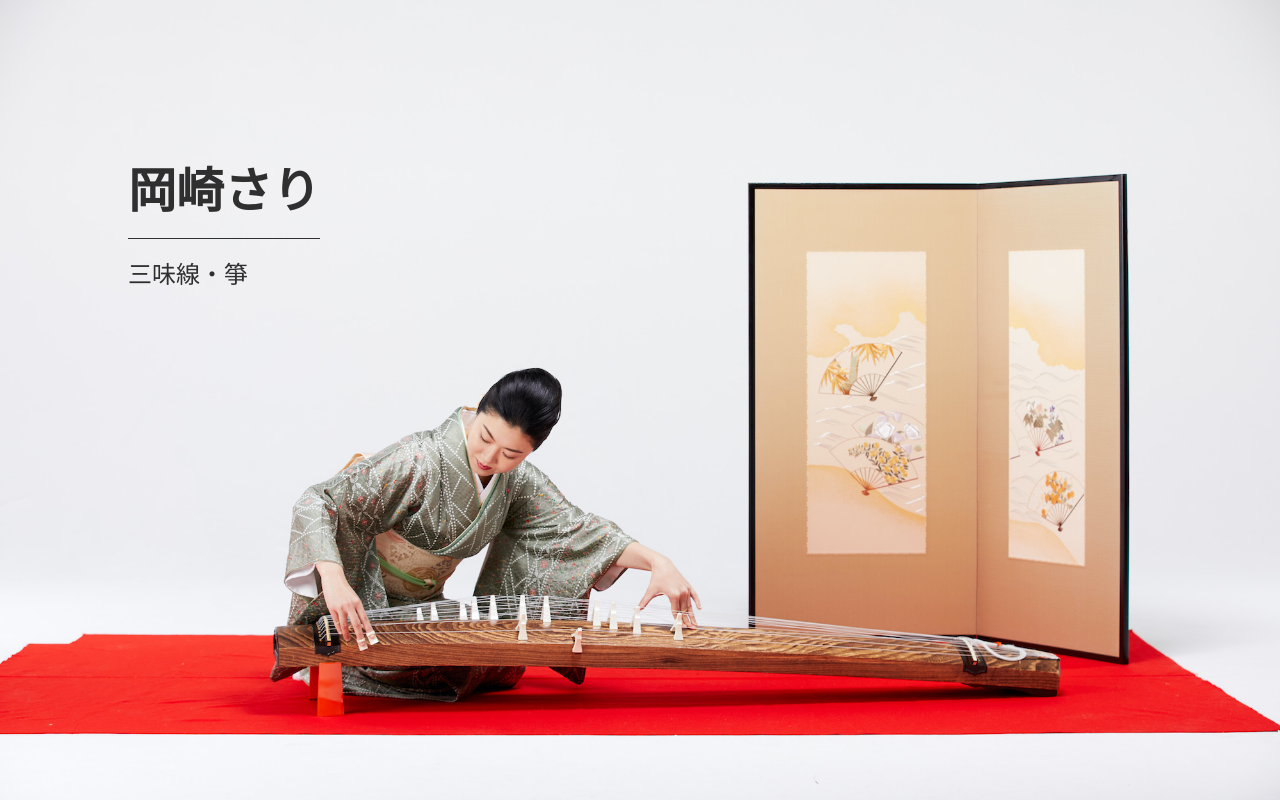
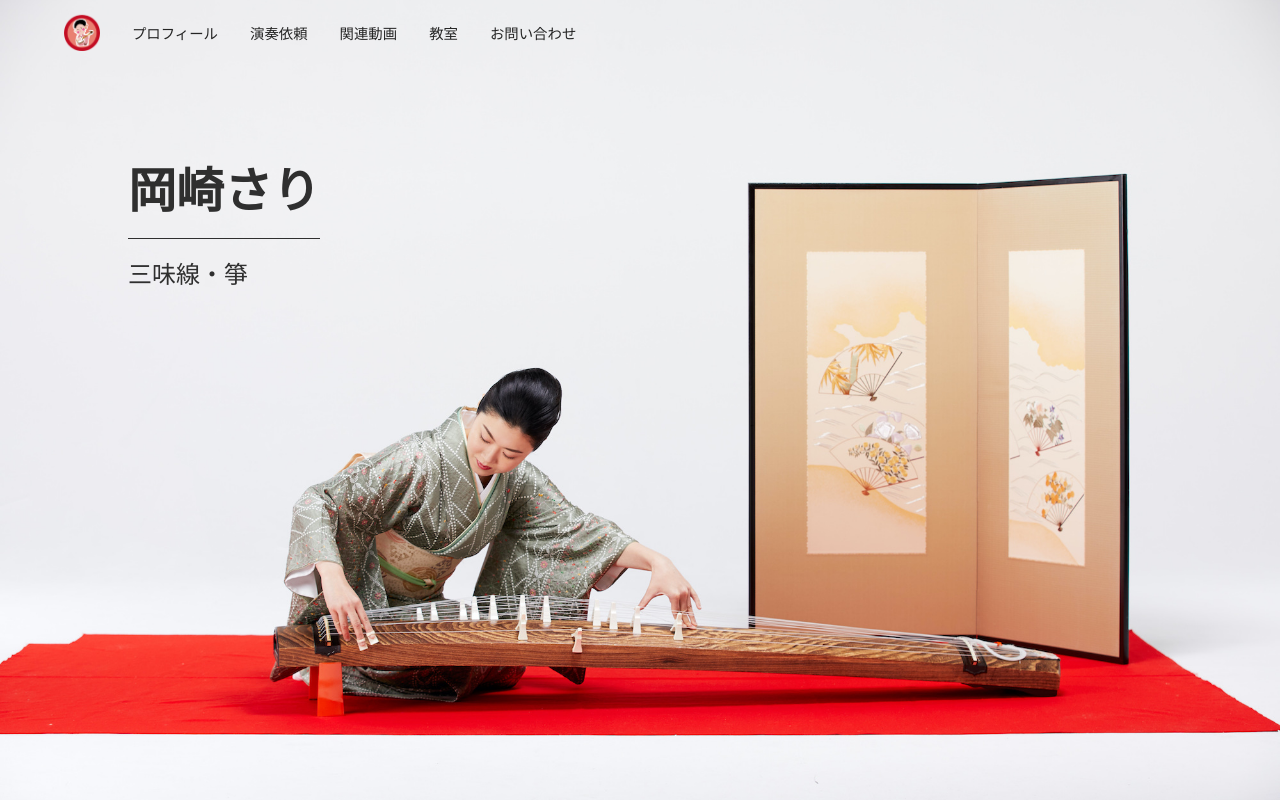
Before and after one commit to proLove0212/sari-okazaki-site, a React (Create React App) app: page / in a window 1280 px wide. Shown: the top 800 px of the page. Built offline with nearby package versions, Linux system fonts and the light colour scheme.

Commit message:
Top navbar edit

```diff
--- a/src/App.tsx
+++ b/src/App.tsx
@@ -32,6 +32,11 @@ const App = () => {
     justClicked()
   }
 
+  const closeMenu = () => {
+    setMenuOpen(true)
+    justClicked()
+  }
+
   useEffect(() => {
 
     window.onscroll = () => {
@@ -47,8 +52,8 @@ const App = () => {
 
   return (
     <div>
-      <Header menuOpen={menuOpen} toggleMenu={toggleMenu} clicked={clicked} onHomeScreen={onHomeScreen} scrolled={scrolled}/>
-      <Welcome />
+      <Header menuOpen={menuOpen} toggleMenu={toggleMenu} clicked={clicked} onHomeScreen={onHomeScreen} scrolled={scrolled} closeMenu={closeMenu}/>
+      <Welcome menuOpen={menuOpen} toggleMenu={toggleMenu} clicked={clicked} closeMenu={closeMenu}/>
       <Profile />
       <Performance />
       <Videos />
--- /dev/null
+++ b/src/Components/Footer/Footer.styles.ts
@@ -0,0 +1,14 @@
+import styled from 'styled-components'
+
+export const FooterArea = styled.div`
+    background-color: #851148;
+
+`
+
+export const Text = styled.p`
+    margin: 0;
+    margin-left: 10vw;
+    padding: 1rem 0;
+    color: #F8F8F8;
+
+`
--- a/src/Components/Footer/Footer.tsx
+++ b/src/Components/Footer/Footer.tsx
@@ -1,10 +1,13 @@
 import React from 'react'
+
+//Styles
+import { FooterArea, Text } from './Footer.styles'
 
 const Footer = () => {
     return(
-        <div>
-            Footer
-        </div>
+        <FooterArea>
+            <Text>© 2021 Sari Okazaki</Text>
+        </FooterArea>
     )
 }
 
--- a/src/Components/Header/Header.styles.ts
+++ b/src/Components/Header/Header.styles.ts
@@ -99,6 +99,8 @@ export const NavLink = styled.p<{textColor: string;}>`
 `
 
 export const Cross = styled.p<{color: string;}>`
+    font-size: 1.5rem;
+    color: #F8F8F8;
     display: none;
     padding: 0.5rem 1rem;
     color: ${props => props.color};
--- a/src/Components/Header/Header.tsx
+++ b/src/Components/Header/Header.tsx
@@ -1,6 +1,6 @@
 import React from 'react'
 
-import { GrClose } from 'react-icons/gr'
+import { MdClose } from 'react-icons/md'
 import { GiHamburgerMenu } from 'react-icons/gi'
 
 import logo from "./sari_logo.png"
@@ -14,26 +14,27 @@ type Props = {
     clicked: boolean
     onHomeScreen: boolean
     scrolled: boolean
+    closeMenu: () => void;
 }
 
-const Header:React.FC<Props> = ( {menuOpen, toggleMenu, clicked, onHomeScreen, scrolled } ) => {
+const Header:React.FC<Props> = ( {menuOpen, toggleMenu, clicked, onHomeScreen, scrolled, closeMenu } ) => {
 
     return(
         <HeaderArea onHomeScreen={onHomeScreen} scrolled={scrolled}>
-            <MobileNavbar backgroundColor="white">
-                <Hamburger color="#323232" onClick={toggleMenu}><GiHamburgerMenu /></Hamburger>
+            <MobileNavbar backgroundColor="#851148">
+                <Hamburger color="#F8F8F8" onClick={toggleMenu}><GiHamburgerMenu /></Hamburger>
                 <Anchor href="/"><MobileLogo src={logo}></MobileLogo></Anchor>
                 <Dummy></Dummy>
             </MobileNavbar>
 
-            <Navbar backgroundColor="white" menuOpen={menuOpen} clicked={clicked}>
-                <Cross color="#323232" onClick={toggleMenu}><GrClose/></Cross>
-                <Anchor href="/"><Logo src={logo}></Logo></Anchor>
-                <Anchor href="#profile"><NavLink textColor="#323232">プロフィール</NavLink></Anchor>
-                <Anchor href="#performance"><NavLink textColor="#323232">演奏依頼</NavLink></Anchor>
-                <Anchor href="#videos"><NavLink textColor="#323232">関連動画</NavLink></Anchor>
-                <Anchor href="#lesson-title"><NavLink textColor="#323232">教室</NavLink></Anchor>
-                <Anchor href="#contact"><NavLink textColor="#323232">お問い合わせ</NavLink></Anchor>
+            <Navbar backgroundColor="#851148" menuOpen={menuOpen} clicked={clicked}>
+                <Cross color="#F8F8F8" onClick={toggleMenu}><MdClose/></Cross>
+                <Anchor href="/" onClick={closeMenu}><Logo src={logo}></Logo></Anchor>
+                <Anchor href="#profile" onClick={closeMenu}><NavLink textColor="#F8F8F8">プロフィール</NavLink></Anchor>
+                <Anchor href="#performance" onClick={closeMenu}><NavLink textColor="#F8F8F8">演奏依頼</NavLink></Anchor>
+                <Anchor href="#videos" onClick={closeMenu}><NavLink textColor="#F8F8F8">関連動画</NavLink></Anchor>
+                <Anchor href="#lesson-title" onClick={closeMenu}><NavLink textColor="#F8F8F8">教室</NavLink></Anchor>
+                <Anchor href="#contact" onClick={closeMenu}><NavLink textColor="#F8F8F8">お問い合わせ</NavLink></Anchor>
             </Navbar>
         </HeaderArea>
     )
--- a/src/Components/Lesson Info/LessonInfo.styles.ts
+++ b/src/Components/Lesson Info/LessonInfo.styles.ts
@@ -49,6 +49,7 @@ export const Text = styled.p<{ fontWeight?: string; color?: string;}>`
 export const Map = styled.iframe`
     min-width: 100%;
     height: 15rem;
+    border: none;
     @media (max-width: 350px) {
         width: 15rem;
     }
--- a/src/Components/Performance/Performance.styles.ts
+++ b/src/Components/Performance/Performance.styles.ts
@@ -40,3 +40,7 @@ export const Button = styled.button<{ color?: string; backgroundColor?: string;}
     }
 
 `
+
+export const Anchor = styled.a`
+    all: unset;
+`
--- a/src/Components/Performance/Performance.tsx
+++ b/src/Components/Performance/Performance.tsx
@@ -2,7 +2,7 @@ import React from 'react'
 
 //Styles
 import { Title, SubTitle  } from '../../App.styles'
-import { PerformanceArea, TextBox, Text, Button } from './Performance.styles'
+import { PerformanceArea, TextBox, Text, Button, Anchor } from './Performance.styles'
 
 const Performance = () => {
     return(
@@ -14,7 +14,7 @@ const Performance = () => {
                     パーティーでのアトラクションやBGM、伝統楽器である三味線・箏の演奏依頼を承っております。インスタグラムでもDM、又は本ページのお問い合わせフォームよりお問い合わせください。
                 </Text>
             </TextBox>
-            <Button color="#F8F8F8">お問い合わせフォームへ</Button>
+            <Anchor href="#contact"><Button color="#F8F8F8">お問い合わせフォームへ</Button></Anchor>
         </PerformanceArea>
     )
 }
--- a/src/Components/Welcome/Welcome.styles.ts
+++ b/src/Components/Welcome/Welcome.styles.ts
@@ -1,10 +1,12 @@
-import styled from 'styled-components'
+import styled, { keyframes } from 'styled-components'
 
 import welcomeImage from './welcome.jpg'
 import welcomeImageMobile from './welcome_mobile3.jpg'
 
 const BREAKPOINT_WIDTH = "400px"
 const BREAKPOINT_HEIGHT = "700px"
+
+const BREAKPOINT = "700px"
 
 export const WelcomeArea = styled.div`
     display: flex;
@@ -18,8 +20,8 @@ export const WelcomeArea = styled.div`
     @media (max-width: ${BREAKPOINT_WIDTH}) {
         background: url(${welcomeImageMobile}) no-repeat center center;
         background-size: 800px;
-        justify-content: center;
     }
+
     @media (max-height: ${BREAKPOINT_HEIGHT}) and (max-width: ${BREAKPOINT_WIDTH}) {
         background-size: 450px;
     }
@@ -55,3 +57,122 @@ export const SmallerTitle = styled.h3`
         text-align: center;
     }
 `
+
+export const TextContainer = styled.div`
+    @media (max-width: ${BREAKPOINT_WIDTH}) {
+        margin: 0 auto;
+    }
+
+`
+
+//Navbar
+
+const openMenu = keyframes`
+    from {
+        transform: translateX(-110vw);
+    }
+
+    to {
+        transform: translateX(0);
+    }
+`
+
+const closeMenu = keyframes`
+    from {
+        transform: translateX(0);
+    }
+
+    to {
+        transform: translateX(-110vw);
+    }
+`
+
+export const HeaderArea = styled.header`
+    position: relative;
+    z-index: 9999;
+`
+
+export const Navbar = styled.div<{menuOpen: boolean; backgroundColor: string; clicked: boolean;}>`
+    display: flex;
+    width: calc(100vw - 3rem);
+    position: absolute;
+    z-index: 9999;
+    top: 0;
+    background-color: ${props => props.backgroundColor};
+    padding-left: 3rem;
+
+    @media (max-width: ${BREAKPOINT}) {
+        transform: ${props => props.menuOpen ? "translateX(-110vw)": "none"};
+        background-color: #851148;
+        position: fixed;
+        display: block;
+        padding: 1rem;
+        height: 100vh;
+        width: 100%;
+        justify-content: space-between;
+        animation: ${props => props.clicked ? props.menuOpen ? closeMenu : openMenu : "none"} 1s forwards;
+    }
+`
+
+export const MobileNavbar = styled.div<{backgroundColor: string}>`
+    display: none;
+
+    @media (max-width: ${BREAKPOINT}) {
+        display: flex;
+        justify-content: space-between;
+        width: 100vw;
+        position: absolute;
+        top: 0;
+        background-color: ${props => props.backgroundColor};
+    }
+`
+
+export const Anchor = styled.a`
+    text-decoration: none;
+`
+export const Hamburger = styled.p<{color: string;}>`
+    font-size: 1.3rem;
+    padding: 0 1rem 0 1rem;
+    margin: auto 0;
+    color: ${props => props.color};
+`
+
+export const NavLink = styled.p<{textColor: string;}>`
+    padding: 0.5rem 1rem;
+    color: ${props => props.textColor};
+    &:hover {
+        text-decoration: underline;
+    }
+    @media (max-width: ${BREAKPOINT}) {
+        color: #F8F8F8;
+    }
+`
+
+export const Cross = styled.p<{color: string;}>`
+    font-size: 1.5rem;
+    display: none;
+    padding: 0.5rem 1rem;
+    color: ${props => props.color};
+    @media (max-width: ${BREAKPOINT}) {
+        display: block;
+        color: white;
+    }
+`
+
+export const Logo = styled.img`
+    display: block;
+    height: 40px;
+    padding: 0.7rem 1rem 1rem 1rem;
+    @media (max-width: ${BREAKPOINT}) {
+        display: none;
+    }
+`
+export const MobileLogo = styled.img`
+    height: 40px;
+    padding: 0.7rem 1rem 1rem 1rem;
+`
+
+export const Dummy = styled.div`
+    width: 40px;
+    padding: 1rem;
+`
--- a/src/Components/Welcome/Welcome.tsx
+++ b/src/Components/Welcome/Welcome.tsx
@@ -1,16 +1,50 @@
 import React from 'react'
+
+import { MdClose} from 'react-icons/md'
+import { GiHamburgerMenu } from 'react-icons/gi'
+
+import logo from '../Header/sari_logo.png'
 
 //Styles
 import { WelcomeArea } from './Welcome.styles'
-import { TextBox, BigTitle, SmallerTitle } from './Welcome.styles'
+import { TextBox, BigTitle, SmallerTitle, TextContainer, HeaderArea, Navbar, MobileNavbar, Anchor, NavLink, Cross, Logo, MobileLogo, Hamburger, Dummy } from './Welcome.styles'
 
-const Welcome = () => {
+type Props = {
+    toggleMenu: () => void;
+    menuOpen: boolean;
+    clicked: boolean;
+    closeMenu: () => void;
+}
+const Welcome:React.FC<Props> = ( {toggleMenu, menuOpen, clicked, closeMenu} ) => {
     return(
         <WelcomeArea>
-            <TextBox>
-                <BigTitle>岡崎さり</BigTitle>
-                <SmallerTitle>三味線・箏</SmallerTitle>
-            </TextBox>
+
+            <HeaderArea>
+                <MobileNavbar backgroundColor="transparent">
+                    <Hamburger color="#242424" onClick={toggleMenu}><GiHamburgerMenu /></Hamburger>
+                    <Anchor href="/"><MobileLogo src={logo}></MobileLogo></Anchor>
+                    <Dummy></Dummy>
+                </MobileNavbar>
+
+                <Navbar backgroundColor="transparent" menuOpen={menuOpen} clicked={clicked}>
+                    <Cross color="#F8F8F8" onClick={toggleMenu}><MdClose/></Cross>
+                    <Anchor href="/" onClick={closeMenu}><Logo src={logo}></Logo></Anchor>
+                    <Anchor href="#profile" onClick={closeMenu}><NavLink textColor="#242424">プロフィール</NavLink></Anchor>
+                    <Anchor href="#performance" onClick={closeMenu}><NavLink textColor="#242424">演奏依頼</NavLink></Anchor>
+                    <Anchor href="#videos" onClick={closeMenu}><NavLink textColor="#242424">関連動画</NavLink></Anchor>
+                    <Anchor href="#lesson-title" onClick={closeMenu}><NavLink textColor="#242424">教室</NavLink></Anchor>
+                    <Anchor href="#contact" onClick={closeMenu}><NavLink textColor="#242424">お問い合わせ</NavLink></Anchor>
+                </Navbar>
+            </HeaderArea>
+
+
+            <TextContainer>
+                <TextBox>
+                    <BigTitle>岡崎さり</BigTitle>
+                    <SmallerTitle>三味線・箏</SmallerTitle>
+                </TextBox>
+            </TextContainer>
+
         </WelcomeArea>
     )
 }
--- a/src/index.css
+++ b/src/index.css
@@ -12,4 +12,5 @@ body {
 
 :root {
   scroll-padding-top: 67px;
+  scroll-behavior: smooth;
 }
```
